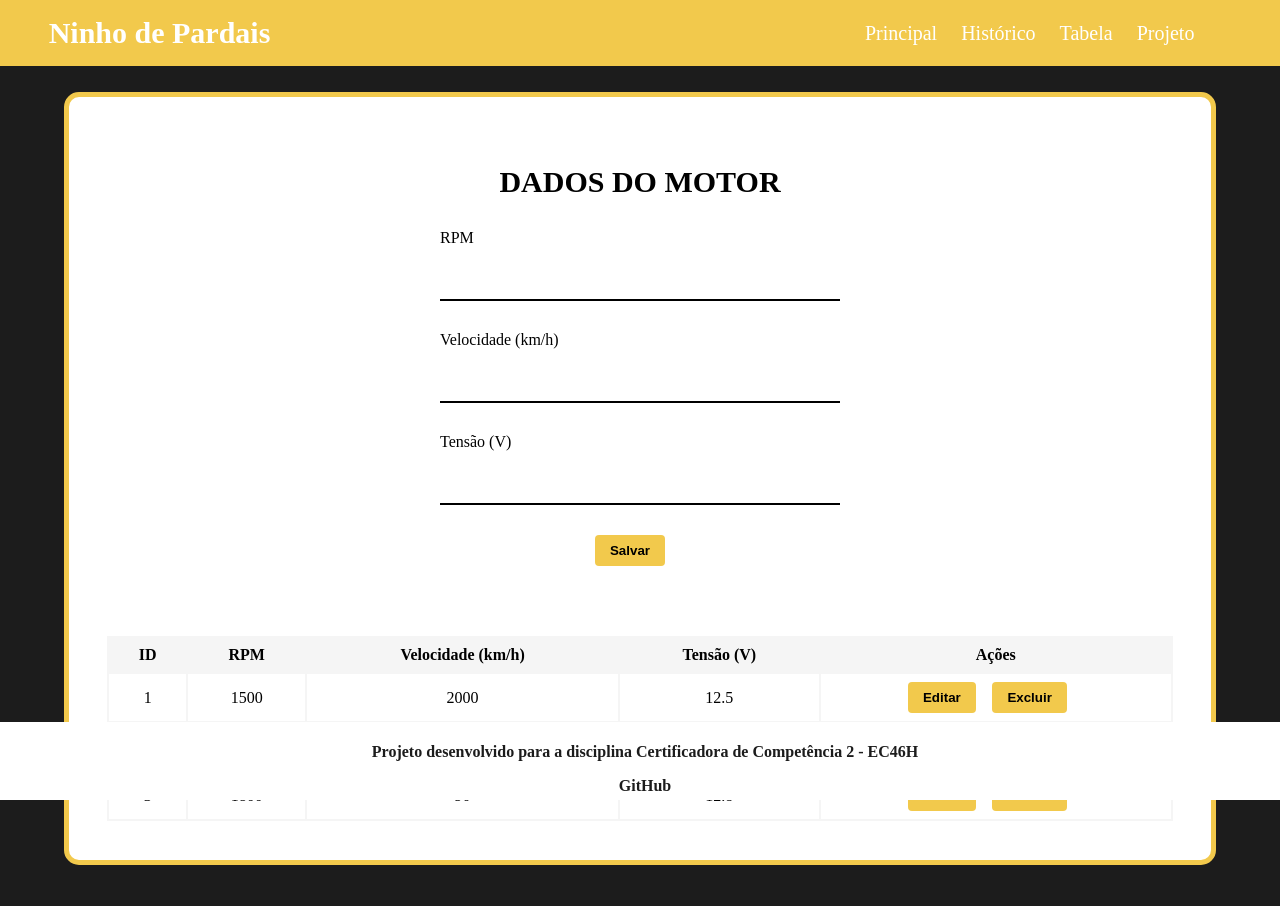
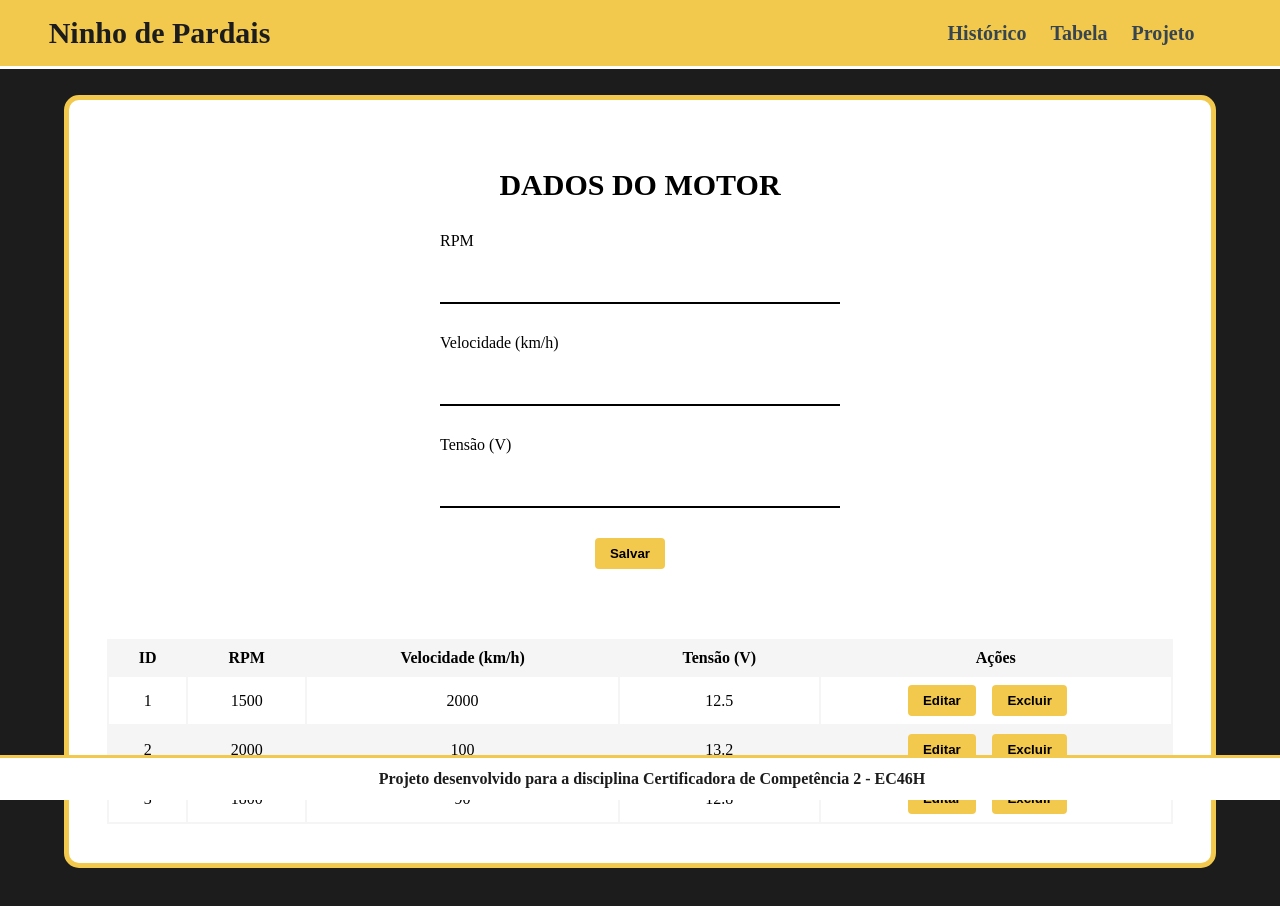
Before and after one commit to WeslleyMarcelo14/projeto_certificadora2, a Next.js app: page /Motor in a window 1280 px wide. Shown: the top 906 px of the page. Built offline with nearby package versions, Linux system fonts and the light colour scheme.

Commit message:
feat: Change navbar and decorations

```diff
--- a/src/app/Motor/style.css
+++ b/src/app/Motor/style.css
@@ -13,7 +13,7 @@
     margin-top: 2%;
     margin-left: 5%;
     margin-right: 5%;
-    margin-bottom: 7%;
+    margin-bottom: 5%;
     justify-items: center;
     align-items: center;
 }
--- a/src/app/globals.css
+++ b/src/app/globals.css
@@ -8,17 +8,21 @@ footer {
     background-color: #FFFFFF;
     color: #1C1C1C;
     text-align: center;
-    padding: 5px;
+    padding: 12px;
     position: fixed;
     bottom: 0;
     width: 100%;
     font-weight: bold;
+    border-top: 3px solid;
+    border-color: #F2C94C;
 }
 
 .navbar {
   background-color: #F2C94C;
-  color: #FFFFFF;
+  color: #36454F;
   padding: 16px 24px;
+  border-bottom: 3px solid;
+  border-color: #FFFFFF;
 }
 
 .navbar-container {
@@ -43,13 +47,13 @@ footer {
 }
 
 .navbar-menu li a {
-  color: #FFFFFF;
+  color: #36454F;
   text-decoration: none;
   font-size: 20px;
 }
 
 .navbar-menu li a:hover {
-  text-decoration: underline;
+  text-decoration: none;
 }
 
 a:link {
@@ -62,7 +66,7 @@ a:visited {
 }
 
 a:hover {
-    text-decoration-line: underline;
+    text-decoration-line: none;
 }
 
 a:active {
--- a/src/app/layout.tsx
+++ b/src/app/layout.tsx
@@ -11,19 +11,17 @@ export default function RootLayout({
       <body className={'antialiased'}>
         <nav className="navbar">
           <div className="navbar-container">
-            <div className="navbar-logo">Ninho de Pardais</div>
+            <div className="navbar-logo"> <a href="/">Ninho de Pardais </a> </div>
             <ul className="navbar-menu">
-              <li><a href="/">Principal</a></li>
-              <li><a href="#">Histórico</a></li>
-              <li><a href="/Motor">Tabela</a></li>
-              <li><a href="https://github.com/WeslleyMarcelo14/projeto_certificadora2">Projeto</a></li>
+              <li><b><a href="#">Histórico</a></b></li>
+              <li><b><a href="/Motor">Tabela</a></b></li>
+              <li><b><a href="https://github.com/WeslleyMarcelo14/projeto_certificadora2">Projeto</a></b></li>
             </ul>
           </div>
         </nav>
         {children}
         <footer>
-          <p>Projeto desenvolvido para a disciplina Certificadora de Competência 2 - EC46H</p>
-          <a href="https://github.com/WeslleyMarcelo14/projeto_certificadora2">GitHub</a>
+          <a href="https://github.com/WeslleyMarcelo14/projeto_certificadora2">Projeto desenvolvido para a disciplina Certificadora de Competência 2 - EC46H</a>
         </footer>
       </body>
     </html>
--- a/src/app/page.tsx
+++ b/src/app/page.tsx
@@ -1,7 +1,7 @@
 export default function Home(){
   return(
     <div>
-      <h1>Home</h1>
+      <h1>Ai zé da Manga</h1>
     </div>
   )
 }
```
Also changed, not shown: package.json (+4 -4 lines), 1 other file (tests, documents, lock files or other folders).
